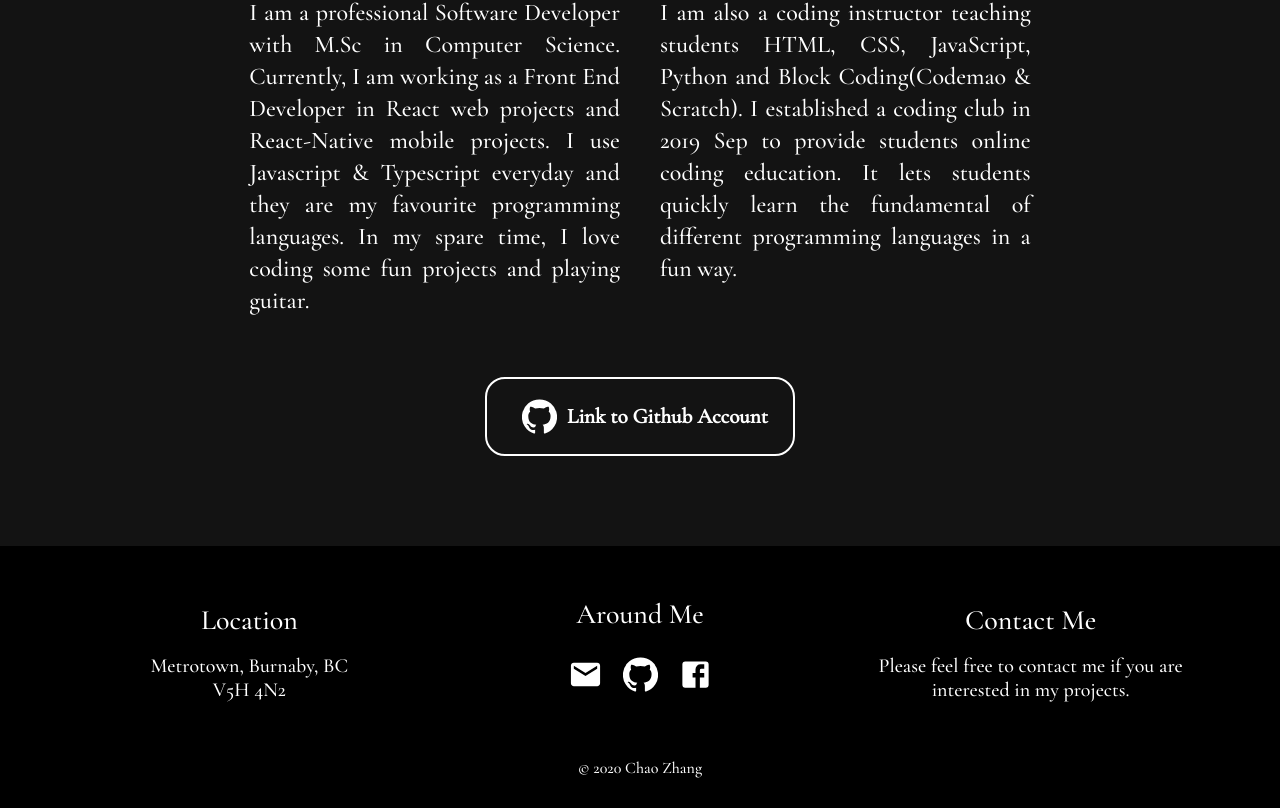
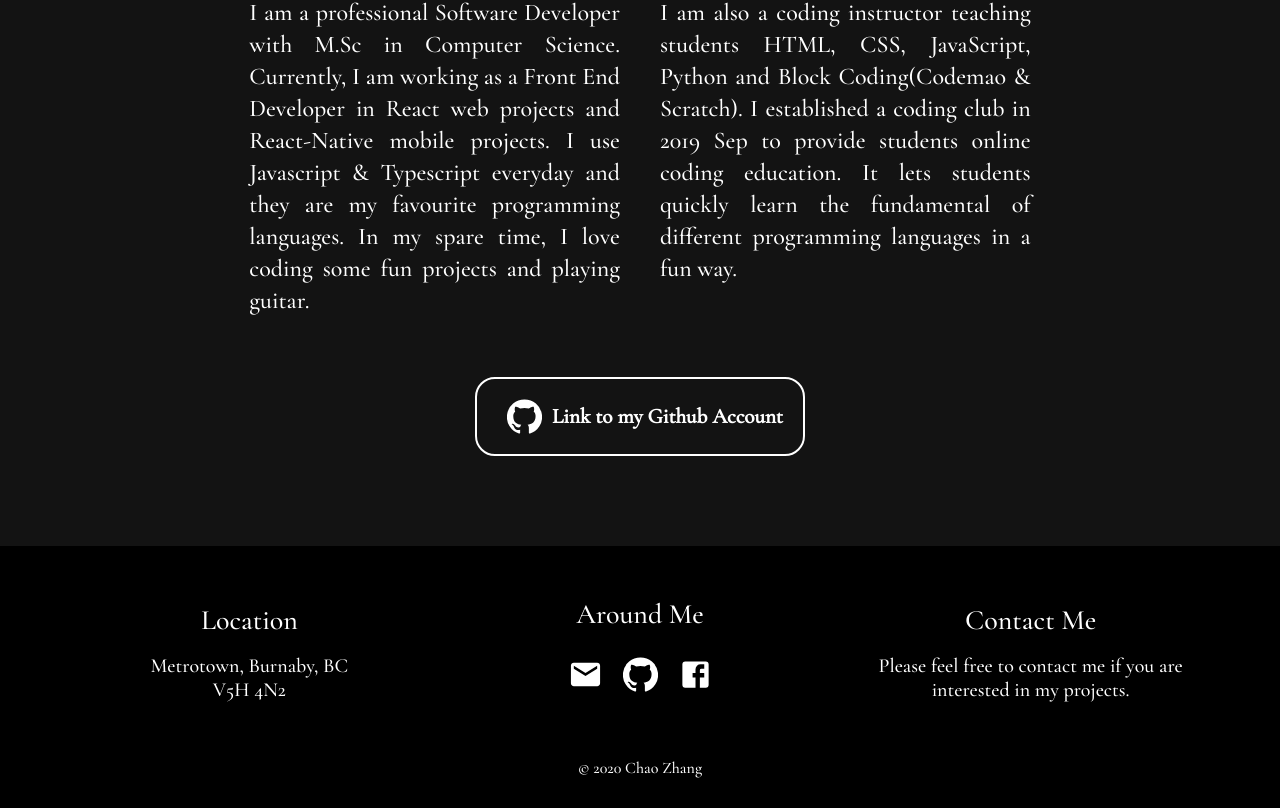
Before and after one commit to chaozhang666/portfolio-website, a React (Create React App) app: page / in a window 1280 px wide. Shown: the part 6956-7764 px from the top of the page. Built offline with nearby package versions, Linux system fonts and the light colour scheme.

Commit message:
update github button style

```diff
--- a/package.json
+++ b/package.json
@@ -20,6 +20,7 @@
     "react-scripts": "3.4.3",
     "react-scroll": "^1.8.1",
     "react-styles-hook": "^1.1.2",
+    "smoothscroll-polyfill": "^0.4.4",
     "typed.js": "^2.0.11"
   },
   "scripts": {
--- a/src/App.css
+++ b/src/App.css
@@ -1,6 +1,8 @@
 a {
   text-decoration: none;
 }
+
+
 
 .logo {
   -webkit-background-clip: text;
@@ -74,7 +76,7 @@ hr {
   display: flex;
   justify-content: center;
   align-items: center;
-  padding: 10px 25px;
+  padding: 10px 20px;
   margin-bottom: 80px;
   border: 2px #fff solid;
   border-radius: 20px;
@@ -87,3 +89,7 @@ hr {
   background-color: #fff;
   color: black;
 }
+
+.githubIcon {
+  margin: 10px;
+}
--- a/src/App.js
+++ b/src/App.js
@@ -16,8 +16,12 @@ import { useMediaQuery } from 'react-responsive';
 import Typing from './components/Typing/Typing';
 import { researchData, projectData, gameData } from './Data';
 import GitHubIcon from '@material-ui/icons/GitHub';
+import smoothscroll from 'smoothscroll-polyfill';
 
 function App() {
+
+  smoothscroll.polyfill();
+  // window.__forceSmoothScrollPolyfill__ = true;
 
   const [isMenuOpen, setIsMenuOpen] = useState(false);
   const [buttonClasses, setButtonClasses] = useState("menu-btn");
@@ -69,7 +73,10 @@ function App() {
   const move = (e) => {
     let position = e.current.offsetTop;
     position -= isMobileDevice ? 100 : 50;
-    window.scrollTo({top: position, behavior: 'smooth' })
+    window.scroll({ top: position, behavior: 'smooth' });
+
+    // smoothscroll.polyfill({top: position, behavior: 'smooth' });
+    // window.scrollTo({top: position, behavior: 'smooth' })
   }
 
   const research = useRef();
@@ -217,8 +224,8 @@ function App() {
             <a href='https://github.com/chaozhang666'>
               <div className='githubBtnWapper' style={{width: '100%', textAlign: 'center'}}>
                 <div className='githubBtn'>
-                  <GitHubIcon className='icons' fontSize="large"/>
-                  <h3 style={{display:"inline-block"}}>Link to Github Account</h3>
+                  <GitHubIcon className='githubIcon' fontSize="large" />
+                  <h3 style={{display:"inline-block"}}>Link to my Github Account</h3>
                 </div>
               </div>
             </a>
```
Also changed, not shown: 1 other file (tests, documents, lock files or other folders).
